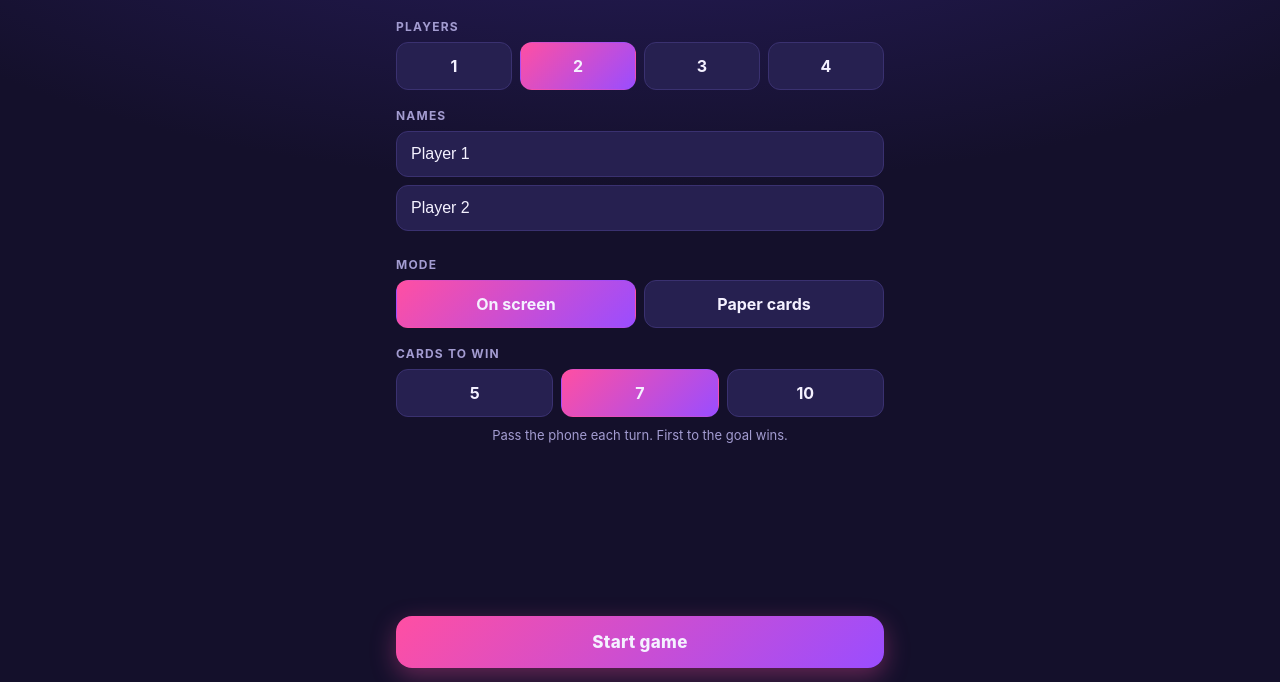
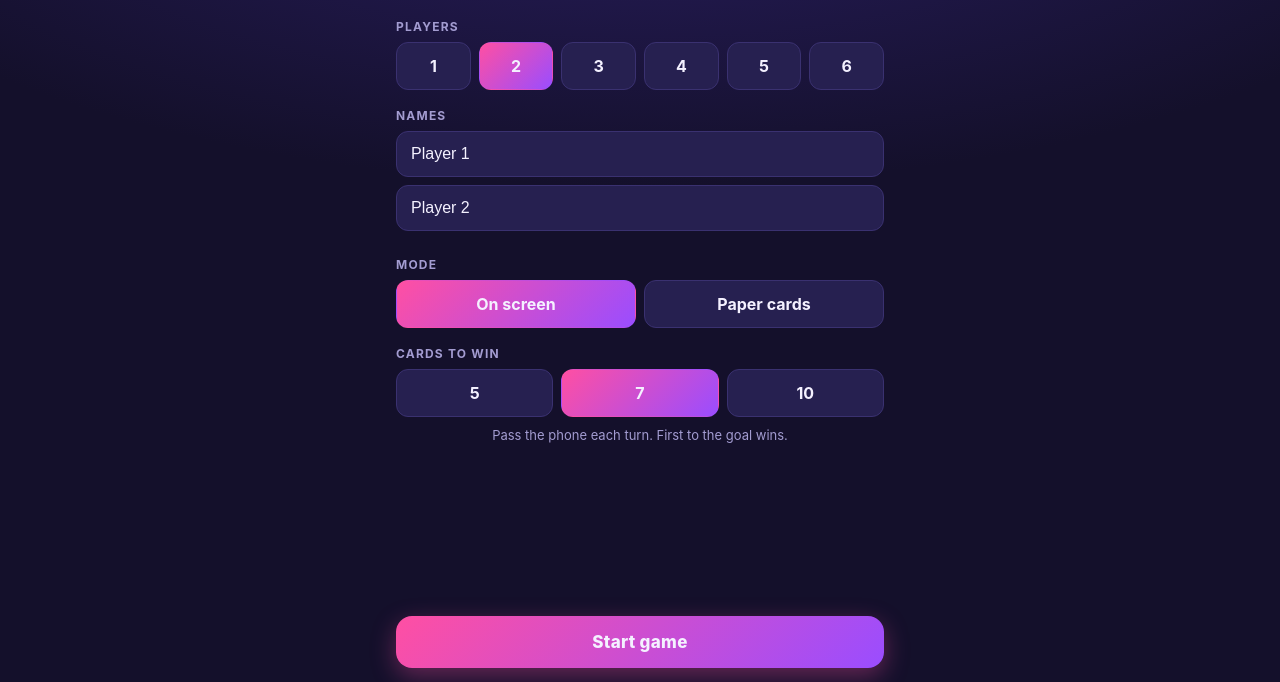
Before and after one commit to bms-9/timespin, a plain HTML site: page index.html in a window 1280 px wide. Shown: the part 118-800 px from the top of the page. Drawn offline with Linux system fonts and the light colour scheme.

Commit message:
Add files via upload

```diff
--- a/index.html
+++ b/index.html
@@ -178,7 +178,7 @@ SONGS.forEach(s=>{ const p=PRE[s.t+"|"+s.a]; if(p && p[2] && !KEEP_YEAR.has(s.t+
 const au = new Audio();
 au.preload = "auto";
 let G = null;
-let setup = {n:2, goal:7, paper:false, names:["Player 1","Player 2","Player 3","Player 4"]};
+let setup = {n:2, goal:7, paper:false, names:["Player 1","Player 2","Player 3","Player 4","Player 5","Player 6"]};
 const $ = s => document.querySelector(s);
 const esc = s => String(s).replace(/[&<>"]/g, c=>({"&":"&amp;","<":"&lt;",">":"&gt;",'"':"&quot;"}[c]));
 
@@ -372,7 +372,7 @@ function setupHTML(){
   for(let i=0;i<setup.n;i++) nm.push('<input class="name" maxlength="14" value="'+esc(setup.names[i])+'" oninput="setup.names['+i+']=this.value" placeholder="Player '+(i+1)+'">');
   return '<div class="scroll">'
    +'<h1><span>TimeSpin</span></h1><p class="sub">Hear it. Guess when. Build your timeline.</p>'
-   +'<div class="label">Players</div><div class="seg">'+[1,2,3,4].map(n=>'<button class="'+(setup.n===n?'on':'')+'" onclick="setup.n='+n+';render()">'+n+'</button>').join('')+'</div>'
+   +'<div class="label">Players</div><div class="seg">'+[1,2,3,4,5,6].map(n=>'<button class="'+(setup.n===n?'on':'')+'" onclick="setup.n='+n+';render()">'+n+'</button>').join('')+'</div>'
    +'<div class="label">Names</div>'+nm.join('')
    +'<div class="label">Mode</div><div class="seg"><button class="'+(!setup.paper?'on':'')+'" onclick="setup.paper=false;render()">On screen</button><button class="'+(setup.paper?'on':'')+'" onclick="setup.paper=true;render()">Paper cards</button></div>'
    +(setup.paper?'':'<div class="label">Cards to win</div><div class="seg">'+[5,7,10].map(n=>'<button class="'+(setup.goal===n?'on':'')+'" onclick="setup.goal='+n+';render()">'+n+'</button>').join('')+'</div>')
```
